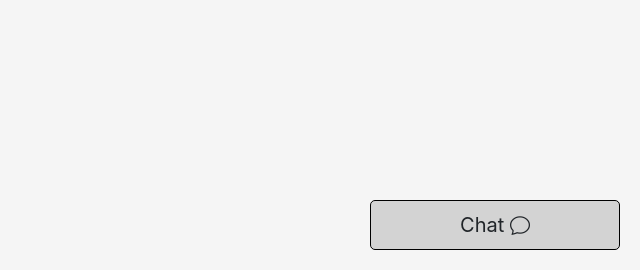
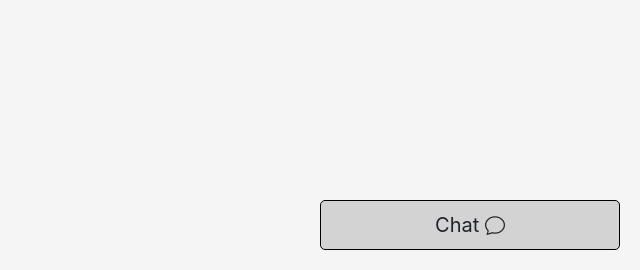
Before and after one commit to Harshiv07/django-chat-app, a Django app: page / in a window 1280 px wide. Shown: the part 530-800 px from the top of the page, without its empty margins (640-1280 px from the left). Run offline with Django 3.2, Linux system fonts and the light colour scheme; a user stored in the database is signed in; data comes from the database, SQL or seed files in the repository; both versions use the stored data as it was after the commit; parts of the project's set-up code (start-up, migrations or seed data) failed here and were passed over; some libraries are stand-ins or nearby versions.

Commit message:
UI changes

```diff
--- a/chat/templates/chat.html
+++ b/chat/templates/chat.html
@@ -42,7 +42,7 @@
 <div class="container">
     <h1 class="font-weight-bold">Chat</h1>
     <div class="card card-body mx-auto text-left">
-        <h3>To: {{ receiver.username }} ({{ receiver.email }}) <a class="btn btn-danger float-right" href="{% url 'home' %}" role="button">Exit</a></h3>
+        <h3>To: {{ receiver.first_name }} {{ receiver.last_name }} ({{ receiver.email }}) <a class="btn btn-danger float-right" href="{% url 'home' %}" role="button">Exit</a></h3>
         <div id="chat-messages" class="card card-body card-chat text-left">
         </div>
         <div class="mt-2">
@@ -62,7 +62,7 @@
                 $("#chat-messages").append("<div class='message-left'><b style='padding-left:10px;'>" + data['username'] + "</b> <p class='message-content'>" + data['message'] + "</p><p style='padding-left:10px;'>" + current_date.getHours()+":" + current_date.getMinutes() + "</p></div><br>");
             }
             else {
-                $("#chat-messages").append("<div class='message-right'><b style='padding-right:10px;'>" + data['username'] + "</b> <p class='message-content'>" + data['message'] + "</p><p style='padding-right:10px;'>" + current_date.getHours()+":" + current_date.getMinutes() + "</p></div><br>");
+                $("#chat-messages").append("<div class='message-right'><b style='padding-right:10px;'>" + "You" + "</b> <p class='message-content'>" + data['message'] + "</p><p style='padding-right:10px;'>" + current_date.getHours()+":" + current_date.getMinutes() + "</p></div><br>");
             }
 
         };
--- a/chat/templates/home.html
+++ b/chat/templates/home.html
@@ -6,9 +6,10 @@
 {% block head %}
 <style media="screen">
     .container .card { max-width:800px }
-    .chat-box { position: absolute; bottom: 20px; right: 20px; width: 250px; background-color: lightgray; border: 1px solid black; border-radius: 5px;}
+    .chat-box { position: absolute; bottom: 20px; right: 20px; width: 300px; background-color: lightgray; border: 1px solid black; border-radius: 5px;}
     .chat-box .dropdown-toggle:after { content: none }
-    .user-list-container { padding: 0; }
+    /* .chat-box .chat-button { width: 150px;} */
+    .user-list-container { padding: 0; width: 300px;}
     .user-type-heading { font-weight: bold; font-size: 20px; padding: 10px; box-sizing: border-box; background-color:lightgray; }
     .user-container { background-color: whitesmoke; font-size: 16px;}
 </style>
@@ -25,7 +26,7 @@
         </div>
     </div>
     <div class="btn-group dropup chat-box">
-        <button class="btn btn-default btn-lg dropdown-toggle" type="button" data-toggle="dropdown" aria-haspopup="true" aria-expanded="false">
+        <button class="btn btn-default btn-lg dropdown-toggle chat-button" type="button" data-toggle="dropdown" aria-haspopup="true" aria-expanded="false">
           <span class="caret">Chat <i class="bi bi-chat"></i></span>
         </button>
         <ul class="dropdown-menu user-list-container">
@@ -51,10 +52,11 @@
             </div>
         </ul>
       </div>
-    <!-- <div style="position: absolute; bottom: 0; right: 0"> -->
-
-
-    <!-- </div> -->
+      <script>
+        $(document).ready(function(){
+            $('.chat-box .show').width('300px');
+        });
+      </script>
 </div>
 
 {% endblock %}
```
Also changed, not shown: db.sqlite3.
